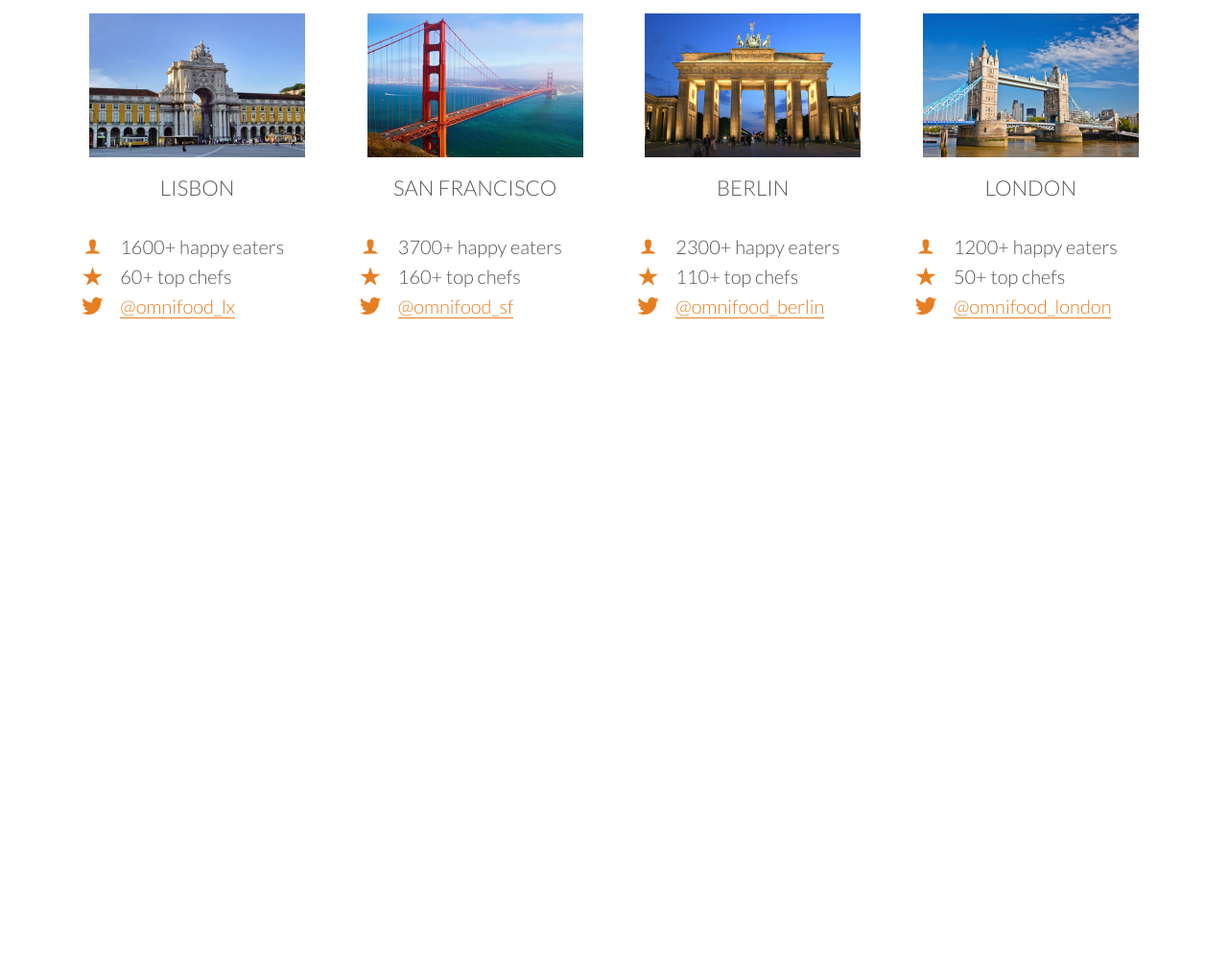
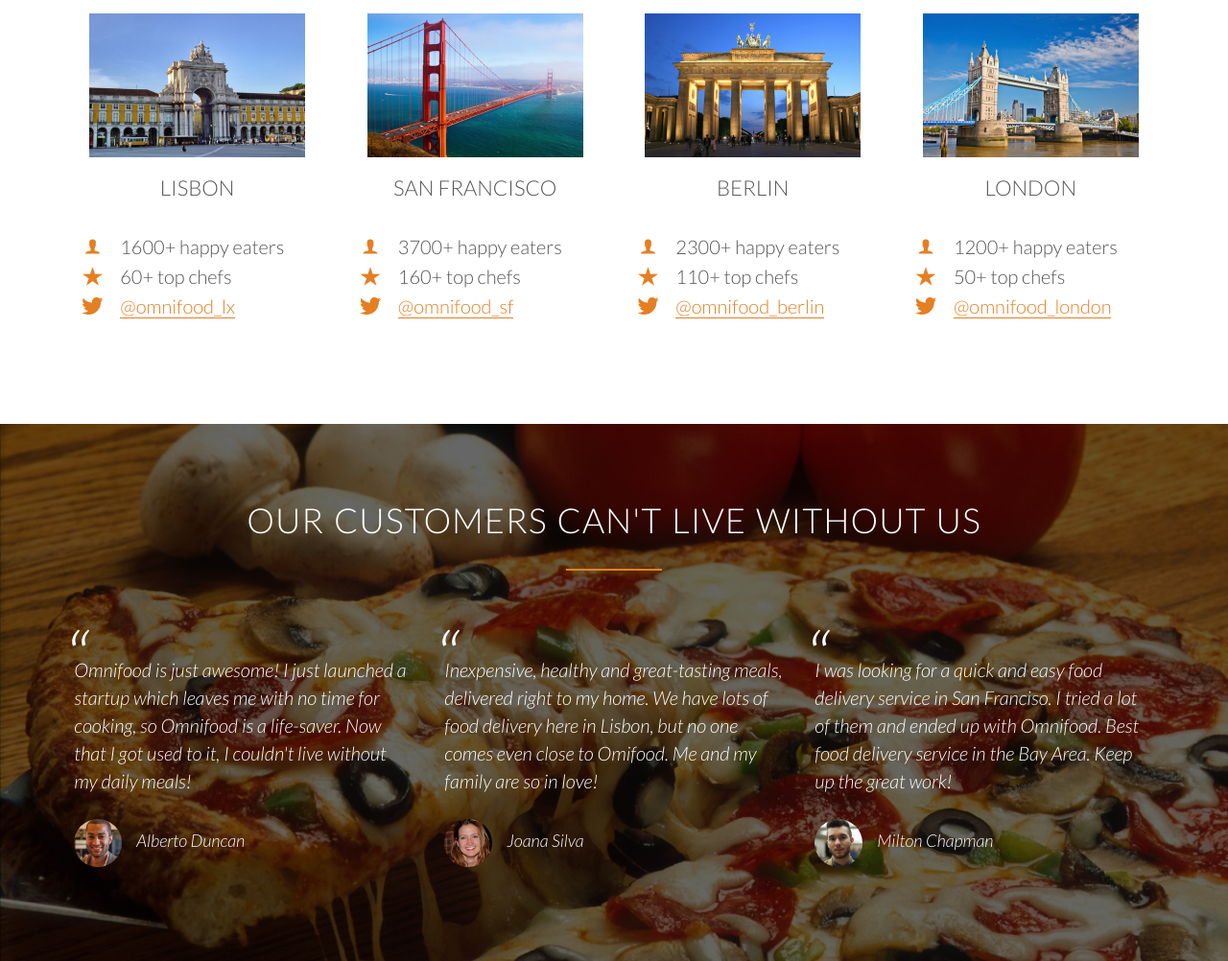
Before and after one commit to patkocz/omnifood, a plain HTML site: page index.html in a window 1280 px wide. Shown: the part 2943-3945 px from the top of the page at 96% size. Before the commit the page ends 3385 px from the top, so only its background shows below. Drawn offline with Linux system fonts and the light colour scheme; files whose address does not match are found by name.

Commit message:
added testimonial ection

```diff
--- a/index.html
+++ b/index.html
@@ -231,6 +231,37 @@
 
     </div>
   </section>
+
+  <section class="section-testimonial">
+    <div class="row">
+      <h2>Our customers can't live without us</h2>
+    </div>
+    <div class="row">
+      <div class="col span-1-of-3">
+        <blockquote>
+          Omnifood is just awesome! I just launched a startup which leaves me with no time for cooking, so Omnifood is a
+          life-saver. Now that I got used to it, I couldn't live without my daily meals!
+          <cite><img src="/resources/img/customer-1.jpg" alt="">Alberto Duncan</cite>
+        </blockquote>
+      </div>
+
+      <div class="col span-1-of-3">
+        <blockquote>
+          Inexpensive, healthy and great-tasting meals, delivered right to my home. We have lots of food delivery here
+          in Lisbon, but no one comes even close to Omifood. Me and my family are so in love!
+          <cite><img src="/resources/img/customer-2.jpg" alt="">Joana Silva</cite>
+        </blockquote>
+      </div>
+
+      <div class="col span-1-of-3">
+        <blockquote>
+          I was looking for a quick and easy food delivery service in San Franciso. I tried a lot of them and ended up
+          with Omnifood. Best food delivery service in the Bay Area. Keep up the great work!
+          <cite><img src="/resources/img/customer-3.jpg" alt="">Milton Chapman</cite>
+        </blockquote>
+      </div>
+    </div>
+  </section>
 </body>
 
 </html>
--- a/resources/css/style.css
+++ b/resources/css/style.css
@@ -34,6 +34,7 @@ header {
   background-image: linear-gradient(rgba(0,0,0,0.6), rgba(0,0,0,0.6)), url('img/hero.jpg');
   background-size: cover;
   background-position: center;
+  background-attachment: fixed;
   height: 100vh;
 }
 
@@ -316,3 +317,40 @@ a:active {
   color: #cf6d17;
   border-bottom: 1px solid transparent;
 }
+
+.section-testimonial {
+  background-image: linear-gradient(rgba(0,0,0,0.6), rgba(0,0,0,0.6)), url('/resources/css/img/back-customers.jpg');
+  background-size: cover;
+  color: #fff;
+  background-attachment: fixed;
+}
+
+blockquote {
+  padding: 2%;
+  font-style: italic;
+  line-height: 145%;
+  position: relative;
+  margin-top: 40px;
+}
+
+blockquote::before {
+  content: "\201C";
+  font-size: 400%;
+  display: block;
+  position: absolute;
+  top: -5px;
+  left: -3px;
+}
+
+cite {
+  font-size: 90%;
+  margin-top: 25px;
+  display: block;
+}
+
+cite img {
+  height: 50px;
+  border-radius: 50%;
+  vertical-align: middle;
+  margin-right: 15px;
+}
```
Also changed, not shown: resources/css/img/back-customers.jpg (renamed from resources/img/back-customers.jpg).
